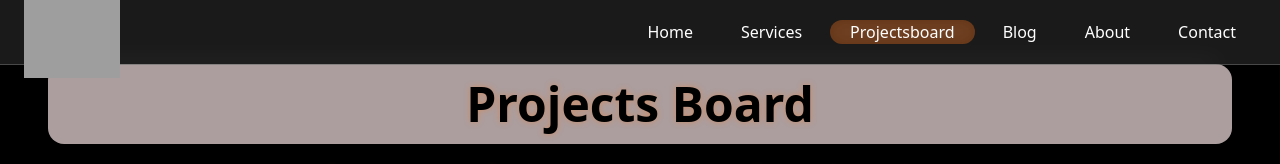
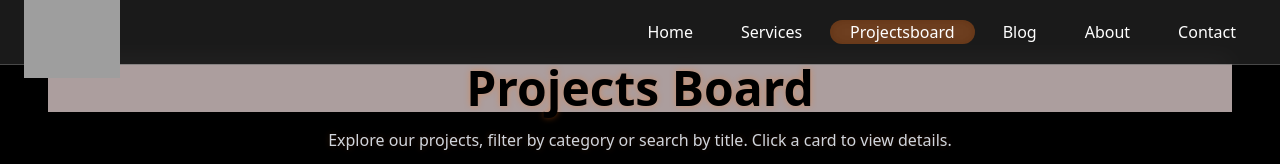
Before and after one commit to cole-code1/LG, a React (Vite) app in the folder Frontend/: page /projectsboard in a window 1280 px wide. Shown: the top 164 px of the page. Built offline with nearby package versions, Linux system fonts and the light colour scheme; grey boxes are pictures that could not be loaded.

Commit message:
initial commit

```diff
--- a/Frontend/src/pages/Projectsboard.jsx
+++ b/Frontend/src/pages/Projectsboard.jsx
@@ -57,7 +57,7 @@ export default function Projectsboard() {
       <FadeInSection>
         <h1
           className="text-4xl md:text-5xl font-extrabold mb-4 text-center text-black"
-          style={{ backgroundColor: "#ac9e9e", padding: "1rem", borderRadius: "1rem", textShadow: "0 0 6px rgba(249,115,22,0.4)" }}
+          style={{ backgroundColor: "#ac9e9e",  textShadow: "0 0 6px rgba(249,115,22,0.4)" }}
         >
           Projects Board
         </h1>
```
